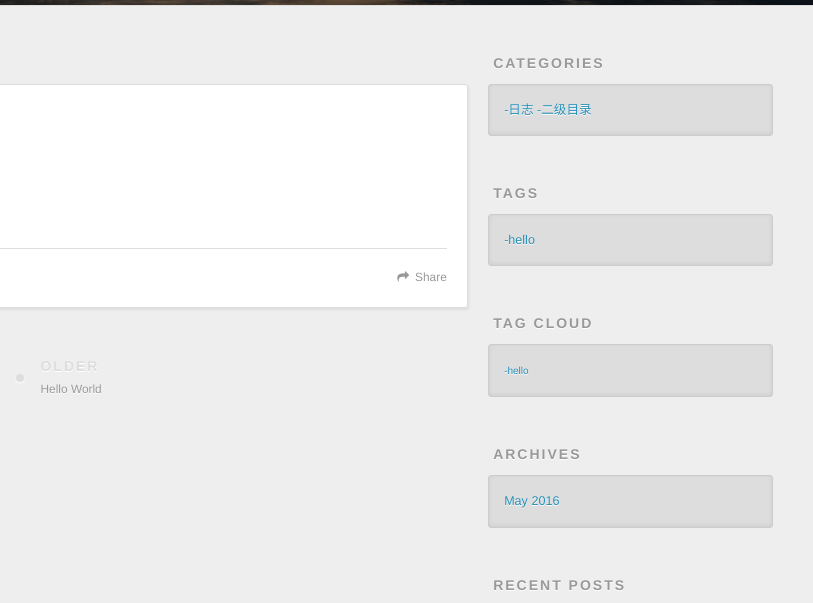
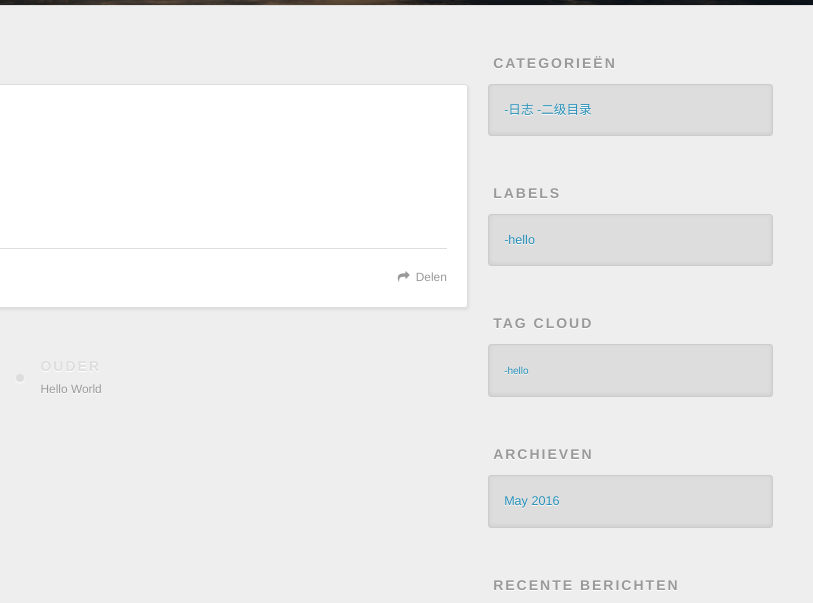
Before and after one commit to lspen/lspen.github.io, a plain HTML site: page 2016/05/28/hello/index.html in a window 1280 px wide. Shown: the part 295-898 px from the top of the page, 467-1280 px from the left. Drawn offline with nearby package versions, Linux system fonts and the light colour scheme.

Commit message:
Site updated: 2016-05-28 21:46:37

```diff
--- a/2016/05/28/hello/index.html
+++ b/2016/05/28/hello/index.html
@@ -58,7 +58,7 @@
 
           <a id="nav-rss-link" class="nav-icon" href="/atom.xml" title="RSS Feed"></a>
 
-        <a id="nav-search-btn" class="nav-icon" title="Search"></a>
+        <a id="nav-search-btn" class="nav-icon" title="Zoeken"></a>
       </nav>
       <div id="search-form-wrap">
         <form action="//google.com/search" method="get" accept-charset="UTF-8" class="search-form"><input type="search" name="q" results="0" class="search-form-input" placeholder="Search"><button type="submit" class="search-form-submit">&#xF002;</button><input type="hidden" name="sitesearch" value="http://lspen.github.io"></form>
@@ -98,7 +98,7 @@
 
     </div>
     <footer class="article-footer">
-      <a data-url="http://lspen.github.io/2016/05/28/hello/" data-id="cior7jx1z0001sgmoagg8bl9b" class="article-share-link">Share</a>
+      <a data-url="http://lspen.github.io/2016/05/28/hello/" data-id="cior7jx1z0001sgmoagg8bl9b" class="article-share-link">Delen</a>
 
 
   <ul class="article-tag-list"><li class="article-tag-list-item"><a class="article-tag-list-link" href="/tags/hello/">-hello</a></li></ul>
@@ -111,7 +111,7 @@
 
 
     <a href="/2016/05/28/hello-world/" id="article-nav-older" class="article-nav-link-wrap">
-      <strong class="article-nav-caption">Older</strong>
+      <strong class="article-nav-caption">Ouder</strong>
       <div class="article-nav-title">Hello World</div>
     </a>
 
@@ -126,7 +126,7 @@
 
 
   <div class="widget-wrap">
-    <h3 class="widget-title">Categories</h3>
+    <h3 class="widget-title">Categorieën</h3>
     <div class="widget">
       <ul class="category-list"><li class="category-list-item"><a class="category-list-link" href="/categories/日志-二级目录/">-日志 -二级目录</a></li></ul>
     </div>
@@ -136,7 +136,7 @@
 
 
   <div class="widget-wrap">
-    <h3 class="widget-title">Tags</h3>
+    <h3 class="widget-title">Labels</h3>
     <div class="widget">
       <ul class="tag-list"><li class="tag-list-item"><a class="tag-list-link" href="/tags/hello/">-hello</a></li></ul>
     </div>
@@ -155,7 +155,7 @@
 
 
   <div class="widget-wrap">
-    <h3 class="widget-title">Archives</h3>
+    <h3 class="widget-title">Archieven</h3>
     <div class="widget">
       <ul class="archive-list"><li class="archive-list-item"><a class="archive-list-link" href="/archives/2016/05/">May 2016</a></li></ul>
     </div>
@@ -165,7 +165,7 @@
 
 
   <div class="widget-wrap">
-    <h3 class="widget-title">Recent Posts</h3>
+    <h3 class="widget-title">Recente berichten</h3>
     <div class="widget">
       <ul>
 
```
Also changed, not shown: 2016/05/28/hello-world/index.html (+7 -7 lines), archives/2016/05/index.html (+6 -6 lines), archives/2016/index.html (+6 -6 lines), archives/index.html (+6 -6 lines), categories/日志-二级目录/index.html (+6 -6 lines), index.html (+7 -7 lines), tags/hello/index.html (+6 -6 lines).
